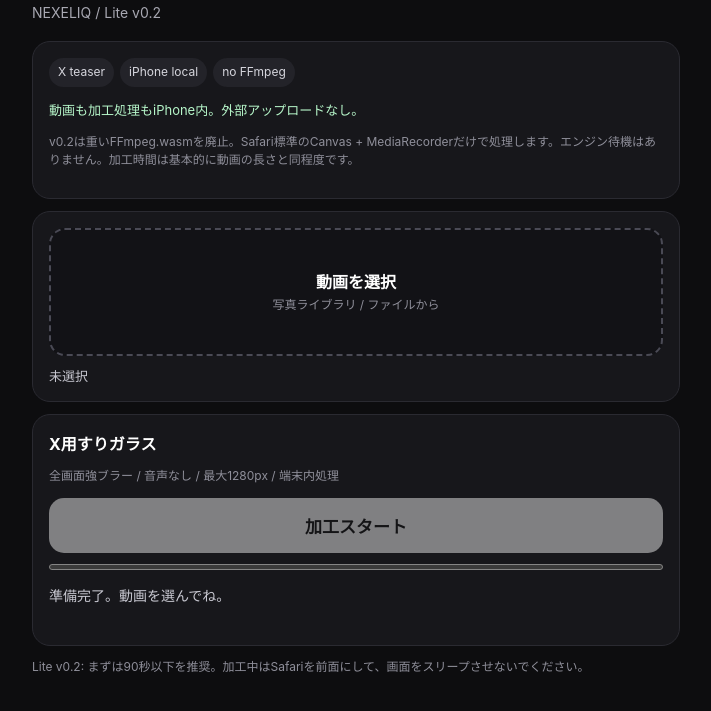
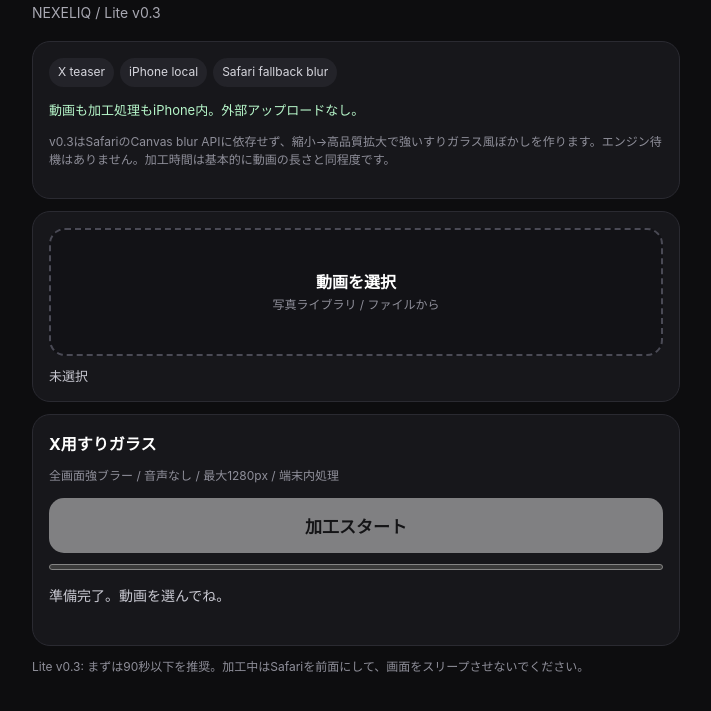
Before and after one commit to thkkabusikigaisya-dotcom/thkkabusikigaisya-dotcom.github.io, a plain HTML site: page frost/index.html in a window 1280 px wide. Shown: the part 65-776 px from the top of the page, without its empty margins (284-995 px from the left). Drawn offline with Linux system fonts and the light colour scheme.

Commit message:
FROST v0.3: update Safari fallback UI

```diff
--- a/frost/index.html
+++ b/frost/index.html
@@ -38,12 +38,12 @@
 <body>
 <main>
   <h1>FROST</h1>
-  <p class="sub">NEXELIQ / Lite v0.2</p>
+  <p class="sub">NEXELIQ / Lite v0.3</p>
 
   <section class="card privacy">
-    <span class="pill">X teaser</span><span class="pill">iPhone local</span><span class="pill">no FFmpeg</span>
+    <span class="pill">X teaser</span><span class="pill">iPhone local</span><span class="pill">Safari fallback blur</span>
     <p class="ok">動画も加工処理もiPhone内。外部アップロードなし。</p>
-    <p class="tiny">v0.2は重いFFmpeg.wasmを廃止。Safari標準のCanvas + MediaRecorderだけで処理します。エンジン待機はありません。加工時間は基本的に動画の長さと同程度です。</p>
+    <p class="tiny">v0.3はSafariのCanvas blur APIに依存せず、縮小→高品質拡大で強いすりガラス風ぼかしを作ります。エンジン待機はありません。加工時間は基本的に動画の長さと同程度です。</p>
   </section>
 
   <section class="card">
@@ -72,8 +72,8 @@
     <button id="clearBtn" class="danger">この処理データを破棄</button>
   </section>
 
-  <p class="tiny">Lite v0.2: まずは90秒以下を推奨。加工中はSafariを前面にして、画面をスリープさせないでください。</p>
+  <p class="tiny">Lite v0.3: まずは90秒以下を推奨。加工中はSafariを前面にして、画面をスリープさせないでください。</p>
 </main>
-<script src="./app.js?v=0.2.0"></script>
+<script src="./app.js?v=0.3.0"></script>
 </body>
 </html>
```
